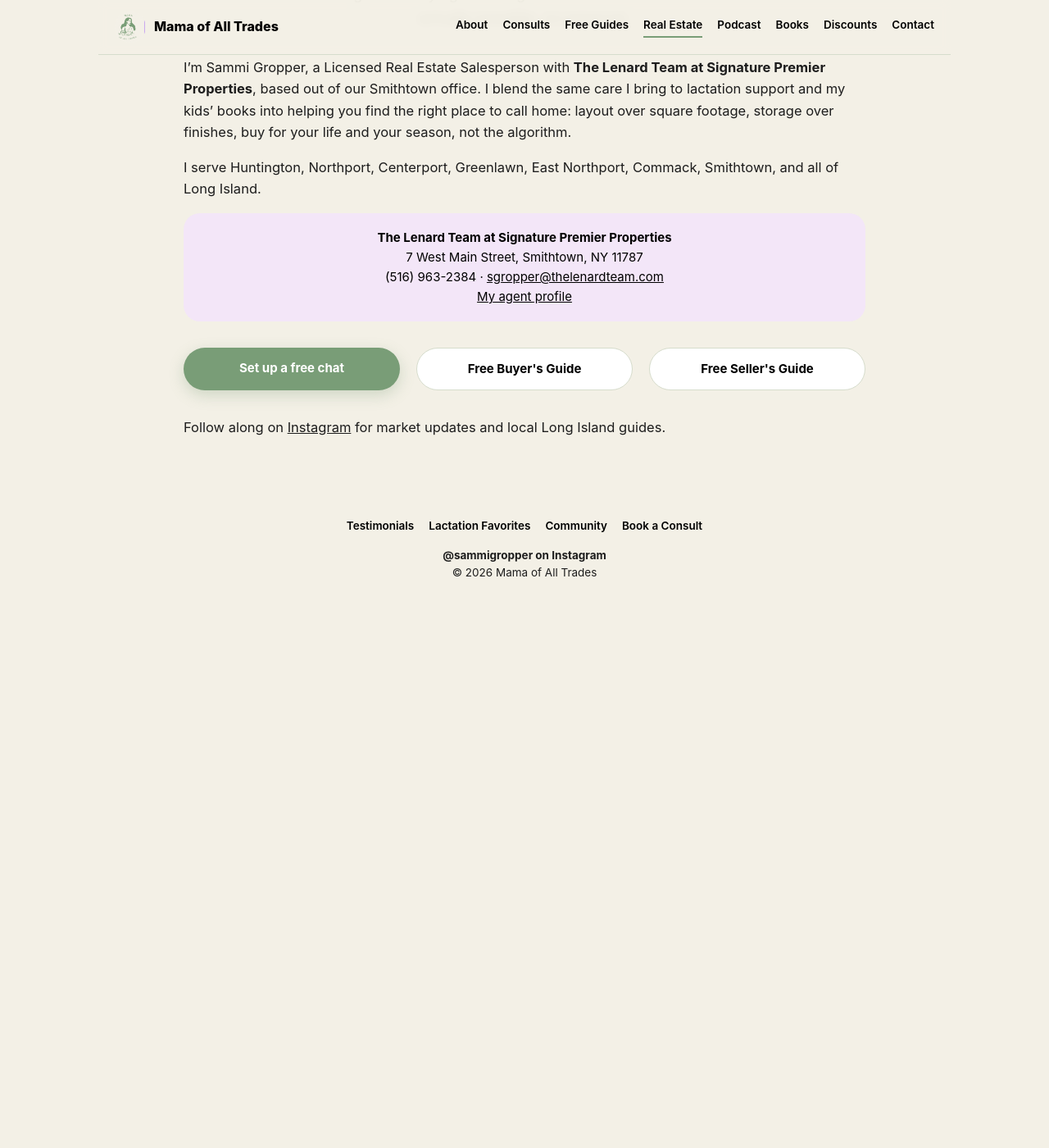
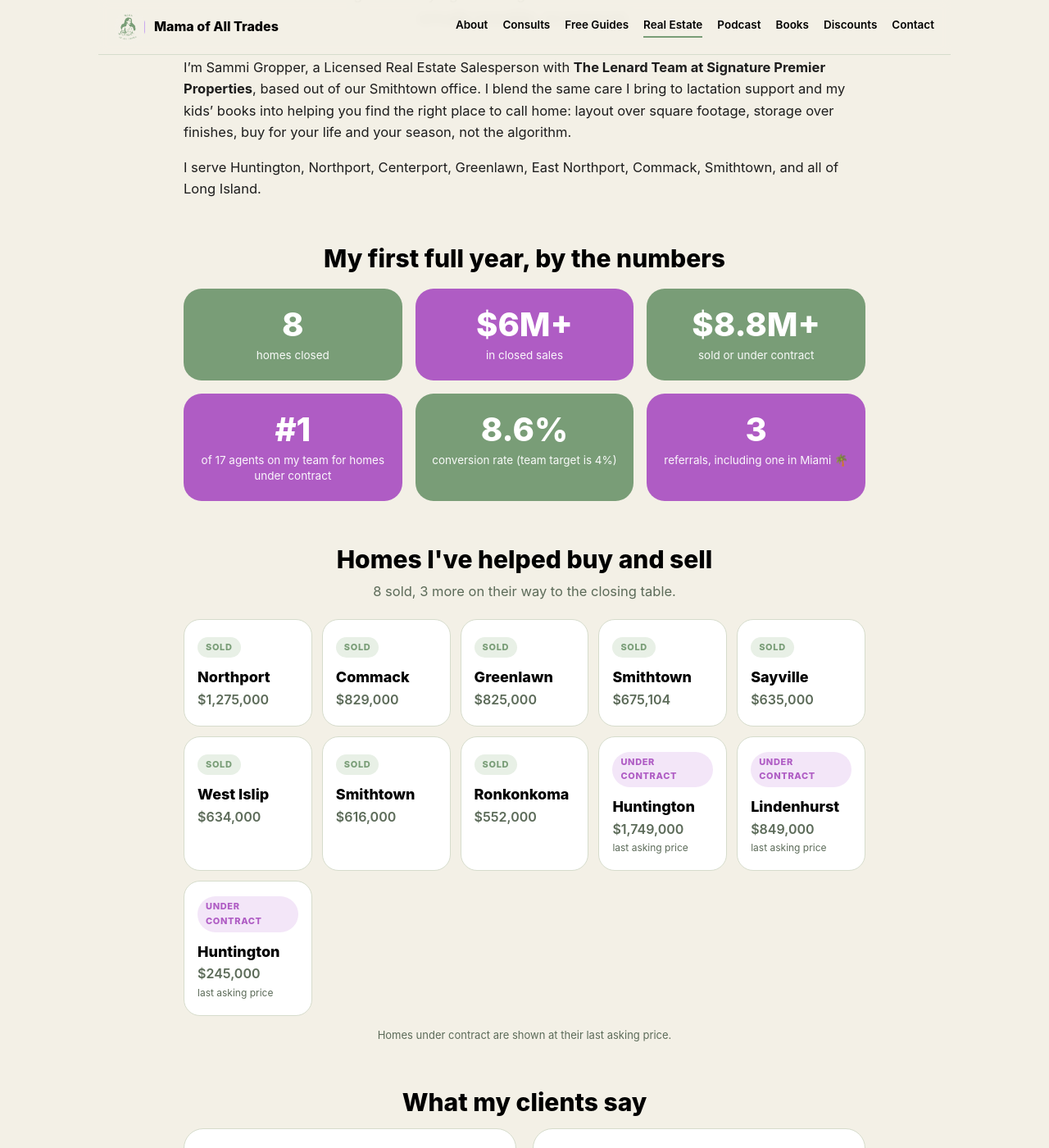
Before and after one commit to SammiGropper/mama-of-all-trades-site, a Jekyll site: the page built from real-estate.md, in a window 1280 px wide and 1400 px high, scrolled down 217 px. Shown: the whole window at 82% size. Built offline with Jekyll 4.4.1, drawn with Linux system fonts in a browser that asks for light colours; before the commit the page ends 1000 px from its top, so only the background shows below that; some of the changed text lies outside the part shown.

Commit message:
Real Estate: year-one stats, every home sold/pending (town + price), client reviews
Co-Authored-By: Claude Opus 5.5 <noreply@anthropic.com>

```diff
--- a/assets/css/style.css
+++ b/assets/css/style.css
@@ -116,3 +116,22 @@ footer.site-footer { text-align: center; padding: 40px 24px 60px; color: var(--s
 footer.site-footer a { font-weight: 700; text-decoration: none; }
 .footer-links { display: flex; gap: 8px 18px; justify-content: center; flex-wrap: wrap; margin-bottom: 14px; }
 .footer-links a { font-weight: 600 !important; color: var(--ink); }
+
+/* Real estate stats + homes */
+.center { text-align: center; }
+p.sub { color: var(--sub); margin-top: -6px; }
+p.small { font-size: 13px; color: var(--sub); }
+.stats { display: grid; grid-template-columns: repeat(3, 1fr); gap: 16px; margin-top: 20px; }
+@media (max-width: 640px) { .stats { grid-template-columns: repeat(2, 1fr); } }
+.stat { background: var(--sage); color: #fff; border-radius: 22px; padding: 22px 16px; text-align: center; }
+.stat:nth-child(even) { background: var(--purple); }
+.stat-num { font-size: clamp(28px, 5vw, 40px); font-weight: 800; line-height: 1.1; }
+.stat-label { font-size: 13.5px; opacity: 0.95; margin-top: 6px; line-height: 1.35; }
+.homes { display: grid; grid-template-columns: repeat(auto-fill, minmax(140px, 1fr)); gap: 12px; margin-top: 20px; }
+.home { background: #fff; border: 1px solid var(--line); border-radius: 20px; padding: 18px 16px; }
+.home-status { display: inline-block; font-size: 11px; font-weight: 800; letter-spacing: 0.06em; text-transform: uppercase; background: var(--sage-soft); color: var(--sage); padding: 4px 10px; border-radius: 999px; }
+.home.pending .home-status { background: var(--purple-soft); color: var(--purple); }
+.home-town { font-weight: 800; font-size: 18px; margin-top: 10px; }
+.home-price { font-size: 16px; color: var(--sub); font-weight: 600; }
+.home-note { font-size: 12px; color: var(--sub); }
+.stars { color: #f4c84a; letter-spacing: 1px; margin-bottom: 8px; }
--- a/real-estate.md
+++ b/real-estate.md
@@ -18,6 +18,53 @@ the algorithm.
 I serve Huntington, Northport, Centerport, Greenlawn, East Northport,
 Commack, Smithtown, and all of Long Island.
 
+<h2 class="center">My first full year, by the numbers</h2>
+
+<div class="stats">
+  <div class="stat"><div class="stat-num">8</div><div class="stat-label">homes closed</div></div>
+  <div class="stat"><div class="stat-num">$6M+</div><div class="stat-label">in closed sales</div></div>
+  <div class="stat"><div class="stat-num">$8.8M+</div><div class="stat-label">sold or under contract</div></div>
+  <div class="stat"><div class="stat-num">#1</div><div class="stat-label">of 17 agents on my team for homes under contract</div></div>
+  <div class="stat"><div class="stat-num">8.6%</div><div class="stat-label">conversion rate (team target is 4%)</div></div>
+  <div class="stat"><div class="stat-num">3</div><div class="stat-label">referrals, including one in Miami 🌴</div></div>
+</div>
+
+<h2 class="center">Homes I've helped buy and sell</h2>
+<p class="center sub">8 sold, 3 more on their way to the closing table.</p>
+
+<div class="homes">
+  <div class="home"><span class="home-status">Sold</span><div class="home-town">Northport</div><div class="home-price">$1,275,000</div></div>
+  <div class="home"><span class="home-status">Sold</span><div class="home-town">Commack</div><div class="home-price">$829,000</div></div>
+  <div class="home"><span class="home-status">Sold</span><div class="home-town">Greenlawn</div><div class="home-price">$825,000</div></div>
+  <div class="home"><span class="home-status">Sold</span><div class="home-town">Smithtown</div><div class="home-price">$675,104</div></div>
+  <div class="home"><span class="home-status">Sold</span><div class="home-town">Sayville</div><div class="home-price">$635,000</div></div>
+  <div class="home"><span class="home-status">Sold</span><div class="home-town">West Islip</div><div class="home-price">$634,000</div></div>
+  <div class="home"><span class="home-status">Sold</span><div class="home-town">Smithtown</div><div class="home-price">$616,000</div></div>
+  <div class="home"><span class="home-status">Sold</span><div class="home-town">Ronkonkoma</div><div class="home-price">$552,000</div></div>
+  <div class="home pending"><span class="home-status">Under contract</span><div class="home-town">Huntington</div><div class="home-price">$1,749,000</div><div class="home-note">last asking price</div></div>
+  <div class="home pending"><span class="home-status">Under contract</span><div class="home-town">Lindenhurst</div><div class="home-price">$849,000</div><div class="home-note">last asking price</div></div>
+  <div class="home pending"><span class="home-status">Under contract</span><div class="home-town">Huntington</div><div class="home-price">$245,000</div><div class="home-note">last asking price</div></div>
+</div>
+<p class="center small">Homes under contract are shown at their last asking price.</p>
+
+<h2 class="center">What my clients say</h2>
+
+<div class="grid">
+  <div class="card">
+    <div class="stars">★★★★★</div>
+    <blockquote>"Sam is AMAZING! The home buying process is stressful already, and Sam made sure that we were not only comfortable, but happy the entire process."</blockquote>
+    <p><strong>Annette</strong> · bought in Smithtown</p>
+  </div>
+  <div class="card">
+    <div class="stars">★★★★★</div>
+    <blockquote>"She helped us navigate a near impossible situation multiple times. She was always optimistic when we were not. And she helped us get our dream home in the end."</blockquote>
+    <p><strong>Micheline</strong> · bought in Northport</p>
+  </div>
+</div>
+<p class="center"><a href="https://www.zillow.com/profile/sammigropper" target="_blank" rel="noopener"><strong>Read more reviews on Zillow →</strong></a></p>
+
+<h2 class="center">Let's work together</h2>
+
 <div class="notice">
   <strong>The Lenard Team at Signature Premier Properties</strong><br>
   7 West Main Street, Smithtown, NY 11787<br>
```
